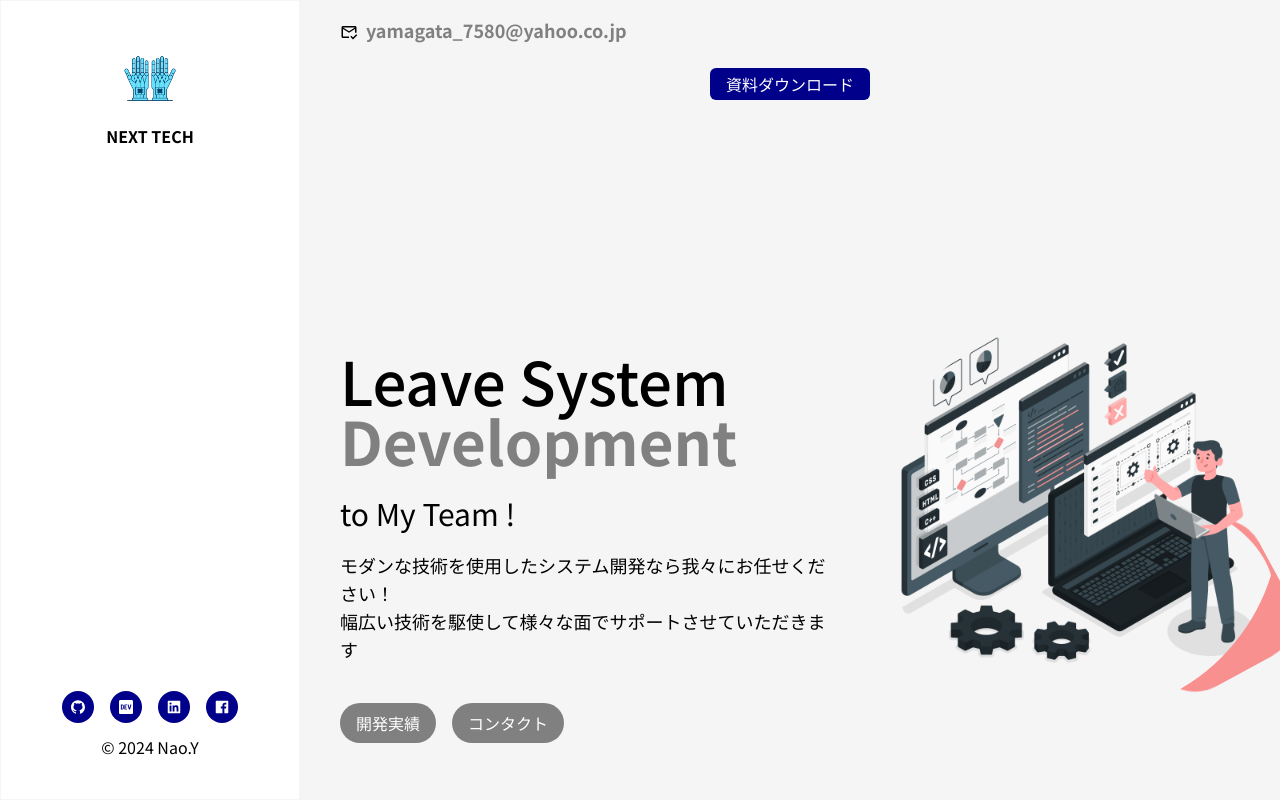
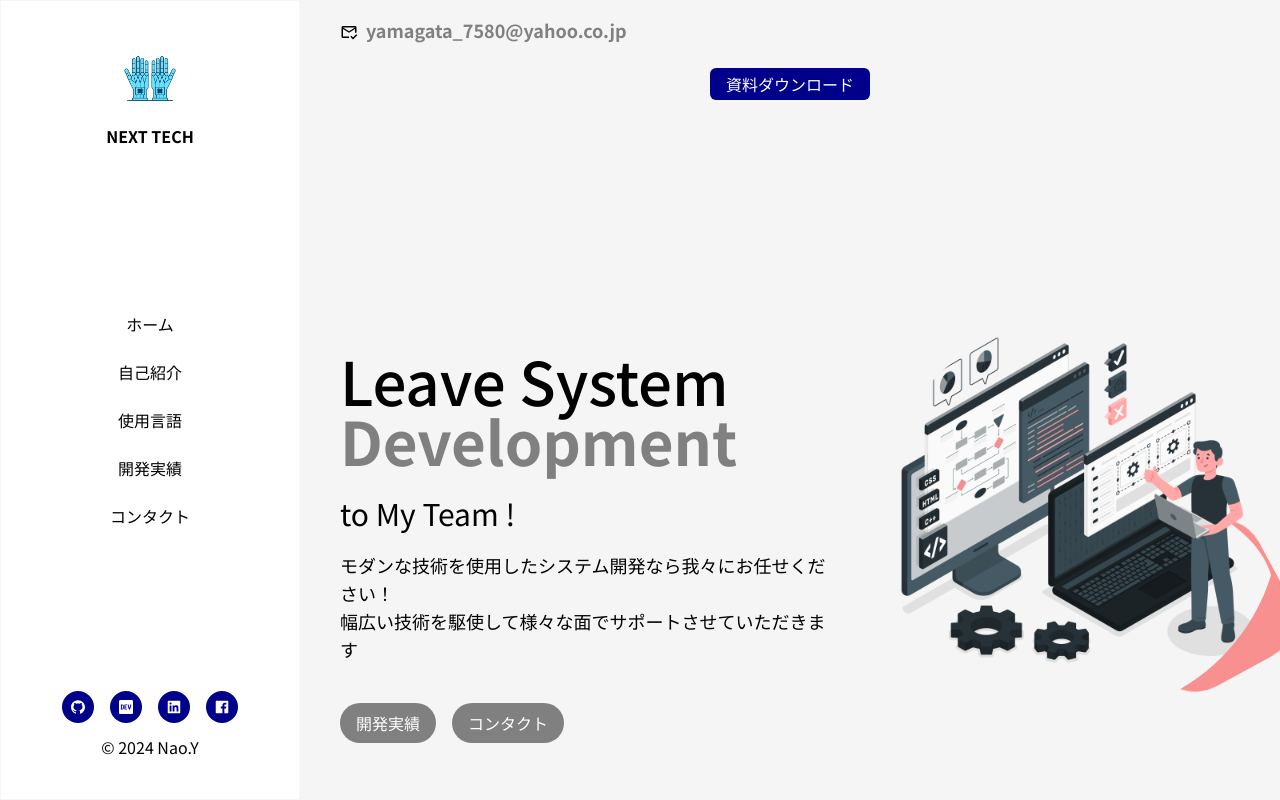
Before and after one commit to Kroro1208/Nextjs-portfolio, a Next.js app: page / in a window 1280 px wide. Shown: the top 800 px of the page. Built offline with nearby package versions, Linux system fonts and the light colour scheme.

Commit message:
side menuをクリックした際に色が突くように設定

```diff
--- a/components/SideMenu.js
+++ b/components/SideMenu.js
@@ -1,18 +1,19 @@
 "use client"
-
+import { useState } from 'react'
 import React from 'react'
 import Image from 'next/image'
 import { AiFillFacebook, AiFillGithub, AiFillLinkedin } from "react-icons/ai"
 import { FaDev } from "react-icons/fa"
 import { useMenuStore } from '@/store/useMenuStore'
+import { sideMenuLinks } from '@/constants/sideMenuLinks'
 
 function SideMenu() {
   const { isOpen, closeMobileMenu } = useMenuStore();
+  const { activeLink, setActiveLink } = useState(sideMenuLinks[0]);
   return (
     <section className={
       `fixed left-0 top-0 z-50 flex h-screen max-w-[300px] flex-col justify-between py-10 px-[20px] lg:px-16 max-lg:max-w-[146px] bg-white border border-whitesmoke
       ${isOpen ? "max-lg:block" : "max-md:hidden"}`
-
     }>
       <div className='flex w-full flex-1 flex-col gap-10 justify-between items-center'>
         {/* top */}
@@ -26,6 +27,25 @@ function SideMenu() {
           <p className='font-bold'>NEXT TECH </p>
         </div>
         {/* middle */}
+        <div>
+          {
+            sideMenuLinks.map((link) => {
+              const isActive = activeLink === link // true or falseを返す
+              return (
+                <a
+                  key={link.label}
+                  href={link.route}
+                  className={`
+              relative flex justify-center rounded-lg p-3
+              ${isActive ? "bg-cadetblue text-white" : ""}
+              `}
+                >
+                  <p>{link.label}</p>
+                </a>
+              );
+            })
+          }
+        </div>
 
         {/* bottom */}
         <div className="flex flex-col items-center justify-center text-center">
--- /dev/null
+++ b/constants/sideMenuLinks.js
@@ -0,0 +1,25 @@
+export const sideMenuLinks = [
+    {
+        route: "/",
+        label: "ホーム",
+        sectionId: "home"
+    },
+    {
+        route: "#about",
+        label: "自己紹介",
+        sectionId: "about"
+    }, {
+        route: "#skills",
+        label: "使用言語",
+        sectionId: "skills"
+    }, {
+        route: "#projects",
+        label: "開発実績",
+        sectionId: "projects"
+    },
+    {
+        route: "#contact",
+        label: "コンタクト",
+        sectionId: "contact"
+    }
+];
```
